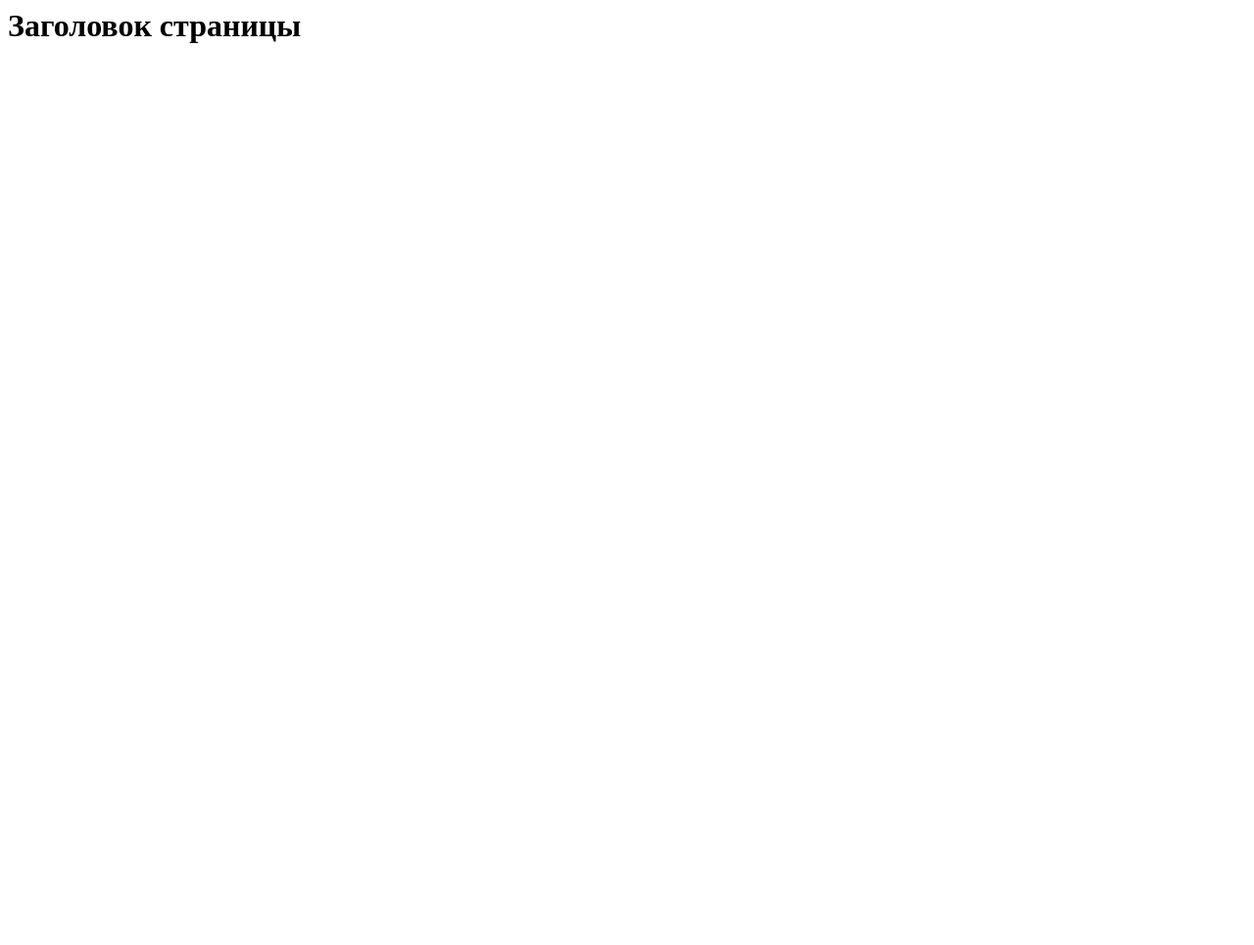
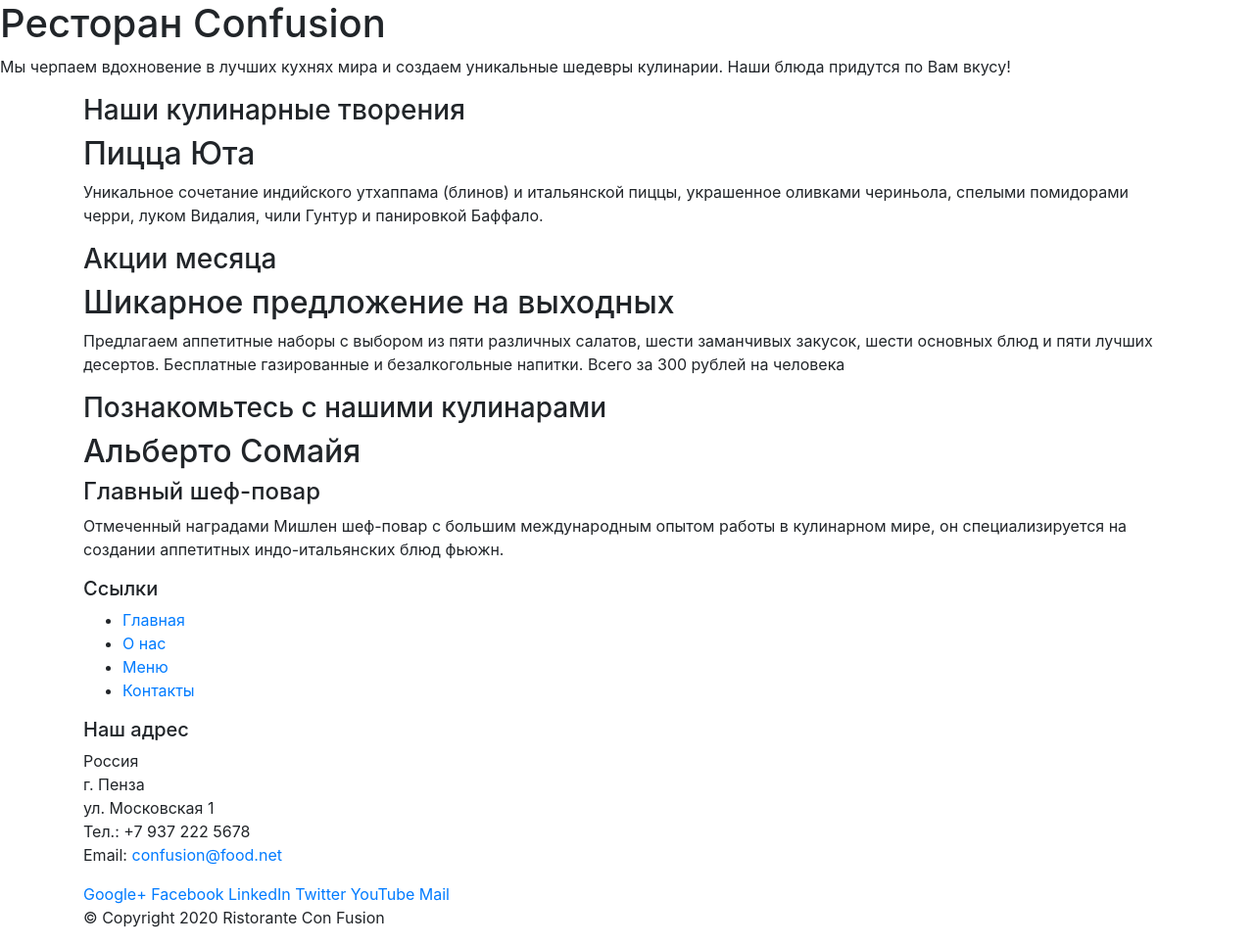
Before and after one commit to marina8965/institut, a plain HTML site: page index.html in a window 1280 px wide. Shown: the whole page at 98% size. Before the commit the page ends 800 px from the top, so only its background shows below. Drawn offline with nearby package versions, Linux system fonts and the light colour scheme.

Commit message:
index.html

```diff
--- a/index.html
+++ b/index.html
@@ -1 +1,104 @@
-<h1>Заголовок страницы</h1>
+<!DOCTYPE html>
+<html lang="ru">
+<head>
+  <!-- Required meta tags always come first -->
+    <meta charset="utf-8">
+    <meta name="viewport" content="width=device-width, initial-scale=1, shrink-to-fit=no">
+    <meta http-equiv="x-ua-compatible" content="ie=edge">
+
+    <!-- Bootstrap CSS -->
+    <link rel="stylesheet" href="css/bootstrap.min.css">
+  <!-- jQuery first, then Popper.js, then Bootstrap JS. -->
+    <script src="js/jquery.slim.min.js"></script>
+    <script src="js/popper.min.js"></script>
+    <script src="js/bootstrap.min.js"></script>
+
+
+</head>
+<body>
+    <header>
+        <div>
+            <div>
+                <div>
+                    <h1>Ресторан Confusion</h1>
+                    <p>Мы черпаем вдохновение в лучших кухнях мира и создаем уникальные шедевры кулинарии. Наши блюда придутся по Вам вкусу!</p>
+                </div>
+                <div>
+                </div>
+            </div>
+        </div>
+    </header>
+
+        <div class="container">
+    <div>
+        <div>
+            <div>
+                <h3>Наши кулинарные творения</h3>
+            </div>
+            <div>
+                <h2>Пицца Юта</h2>
+                <p>Уникальное сочетание индийского утхаппама (блинов) и итальянской пиццы, украшенное оливками чериньола, спелыми помидорами черри, луком Видалия, чили Гунтур и панировкой Баффало.</p>
+            </div>
+        </div>
+        <div>
+            <div>
+                <h3>Акции месяца</h3>
+            </div>
+            <div>
+                <h2>Шикарное предложение на выходных</h2>
+                <p>Предлагаем аппетитные наборы с выбором из пяти различных салатов, шести заманчивых закусок, шести основных блюд и пяти лучших десертов. Бесплатные газированные и безалкогольные напитки. Всего за 300 рублей на человека </p>
+            </div>
+        </div>
+        <div>
+            <div>
+                <h3>Познакомьтесь с нашими кулинарами</h3>
+            </div>
+            <div>
+                <h2>Альберто Сомайя</h2>
+                <h4>Главный шеф-повар</h4>
+                <p>Отмеченный наградами Мишлен шеф-повар с большим международным опытом работы в кулинарном мире, он специализируется на создании аппетитных индо-итальянских блюд фьюжн.</p>
+            </div>
+        </div>
+    </div>
+    <footer>
+        <div>
+            <div>
+                <div>
+                    <h5>Ссылки</h5>
+                    <ul>
+                        <li><a href="#">Главная</a></li>
+                        <li><a href="#">О нас</a></li>
+                        <li><a href="#">Меню</a></li>
+                        <li><a href="#">Контакты</a></li>
+                    </ul>
+                </div>
+                <div>
+                    <h5>Наш адрес</h5>
+                    <address>
+		              Россия<br>
+		              г. Пенза<br>
+		              ул. Московская 1<br>
+		              Тел.: +7 937 222 5678<br>
+		              Email: <a href="mailto:confusion@food.net">confusion@food.net</a>
+		           </address>
+                </div>
+                <div>
+                    <div>
+                        <a href="http://google.com/+">Google+</a>
+                        <a href="http://www.facebook.com/profile.php?id=">Facebook</a>
+                        <a href="http://www.linkedin.com/in/">LinkedIn</a>
+                        <a href="http://twitter.com/">Twitter</a>
+                        <a href="http://youtube.com/">YouTube</a>
+                        <a href="mailto:">Mail</a>
+                    </div>
+                </div>
+           </div>
+           <div>
+                <div>
+                    <p>© Copyright 2020 Ristorante Con Fusion</p>
+                </div>
+           </div>
+        </div>
+    </footer>
+</body>
+</html>
```
